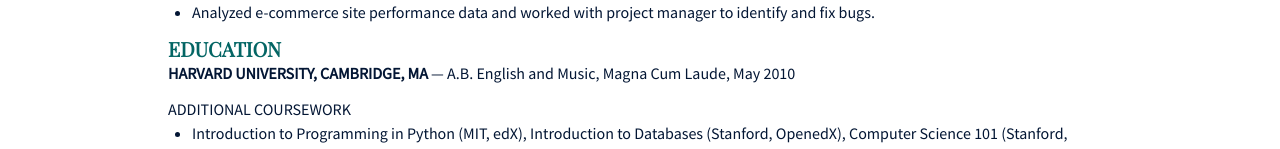
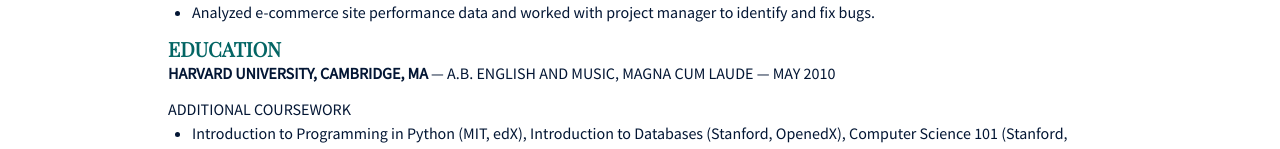
Before and after one commit to kkschick/kkschick.github.io, a plain HTML site: page resume.html in a window 1280 px wide. Shown: the part 960-1109 px from the top of the page. Drawn offline with nearby package versions, Linux system fonts and the light colour scheme; a script that the page names is missing.

Commit message:
Updated copy

```diff
--- a/resume.html
+++ b/resume.html
@@ -73,7 +73,7 @@
                     <li>Analyzed e-commerce site performance data and worked with project manager to identify and fix bugs.</li>
                 </ul>
                 <h5>EDUCATION</h5>
-                <p><strong>HARVARD UNIVERSITY, CAMBRIDGE, MA</strong> — A.B. English and Music, Magna Cum Laude, May 2010</p>
+                <p><strong>HARVARD UNIVERSITY, CAMBRIDGE, MA</strong> — A.B. ENGLISH AND MUSIC, MAGNA CUM LAUDE — MAY 2010</p>
                 <h7>ADDITIONAL COURSEWORK</h7>
                 <ul>
                     <li>Introduction to Programming in Python (MIT, edX), Introduction to Databases (Stanford, OpenedX), Computer Science 101 (Stanford, Coursera) — Earned certificates with distinction in all courses</li>
```
Also changed, not shown: index.html (+1 -0 lines).
